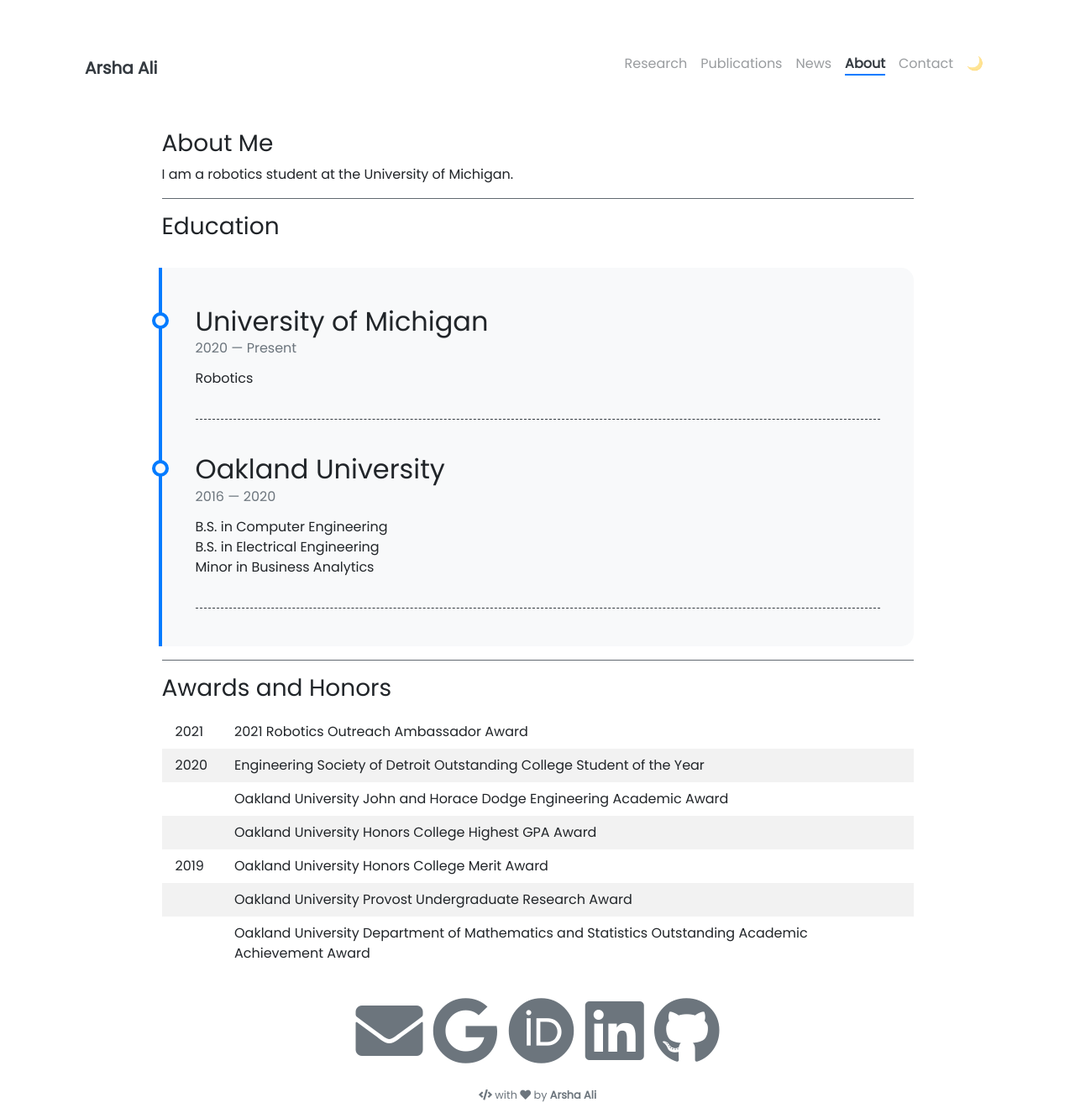
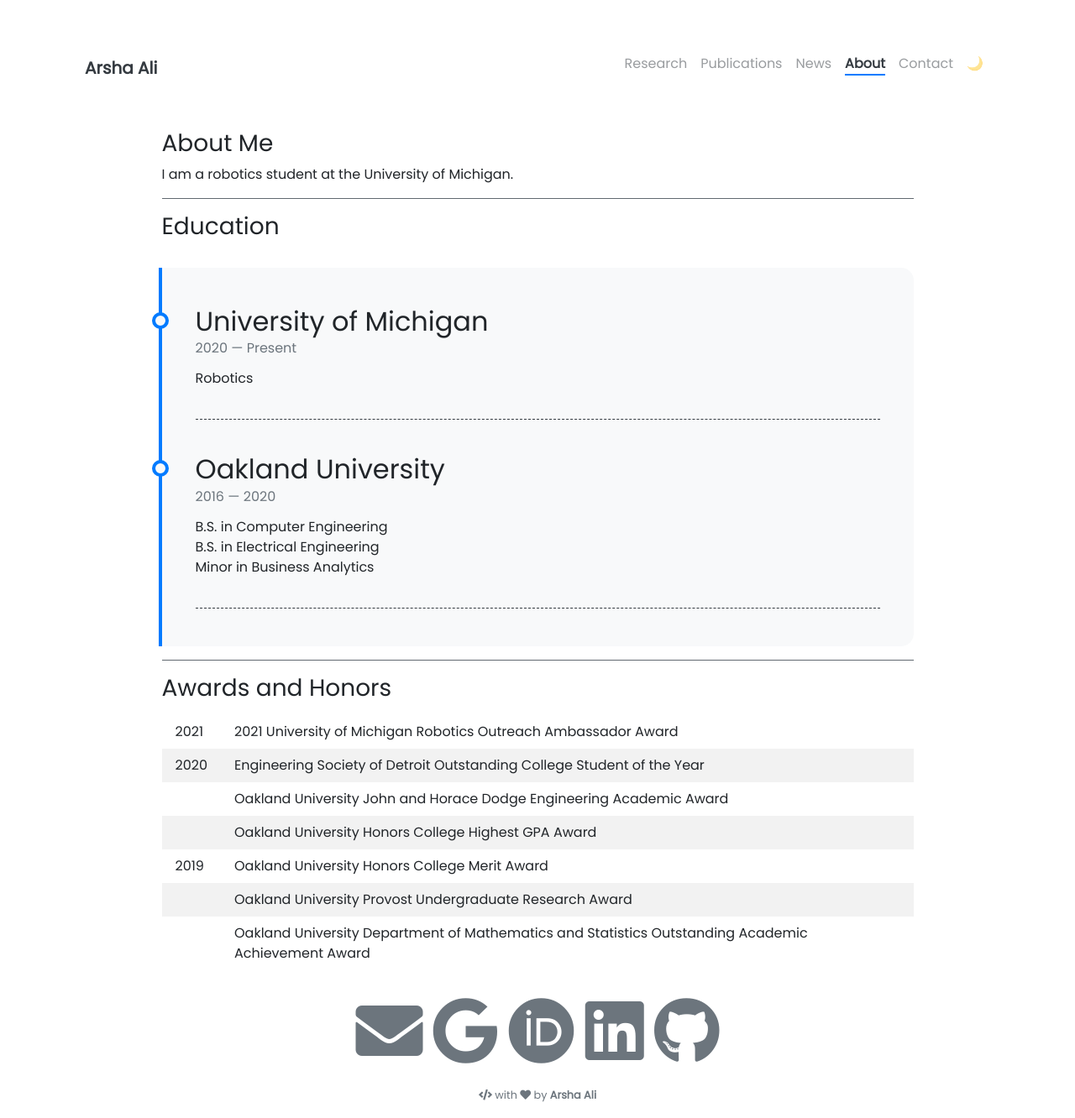
Before and after one commit to arshaali/arshaali.github.io, a Jekyll site: the page built from pages/about.md, in a window 1280 px wide and 1332 px high. Shown: the whole window at 84% size. Built offline with Jekyll 4.4.1, drawn with Linux system fonts in a browser that asks for light colours; nearby versions of some CDN libraries.

Commit message:
Update about.md

```diff
--- a/pages/about.md
+++ b/pages/about.md
@@ -39,7 +39,7 @@ td, th {
 }
 </style>
 
-2021       | 2021 Robotics Outreach Ambassador Award
+2021       | 2021 University of Michigan Robotics Outreach Ambassador Award
 2020       | Engineering Society of Detroit Outstanding College Student of the Year
            | Oakland University John and Horace Dodge Engineering Academic Award
            | Oakland University Honors College Highest GPA Award
```
